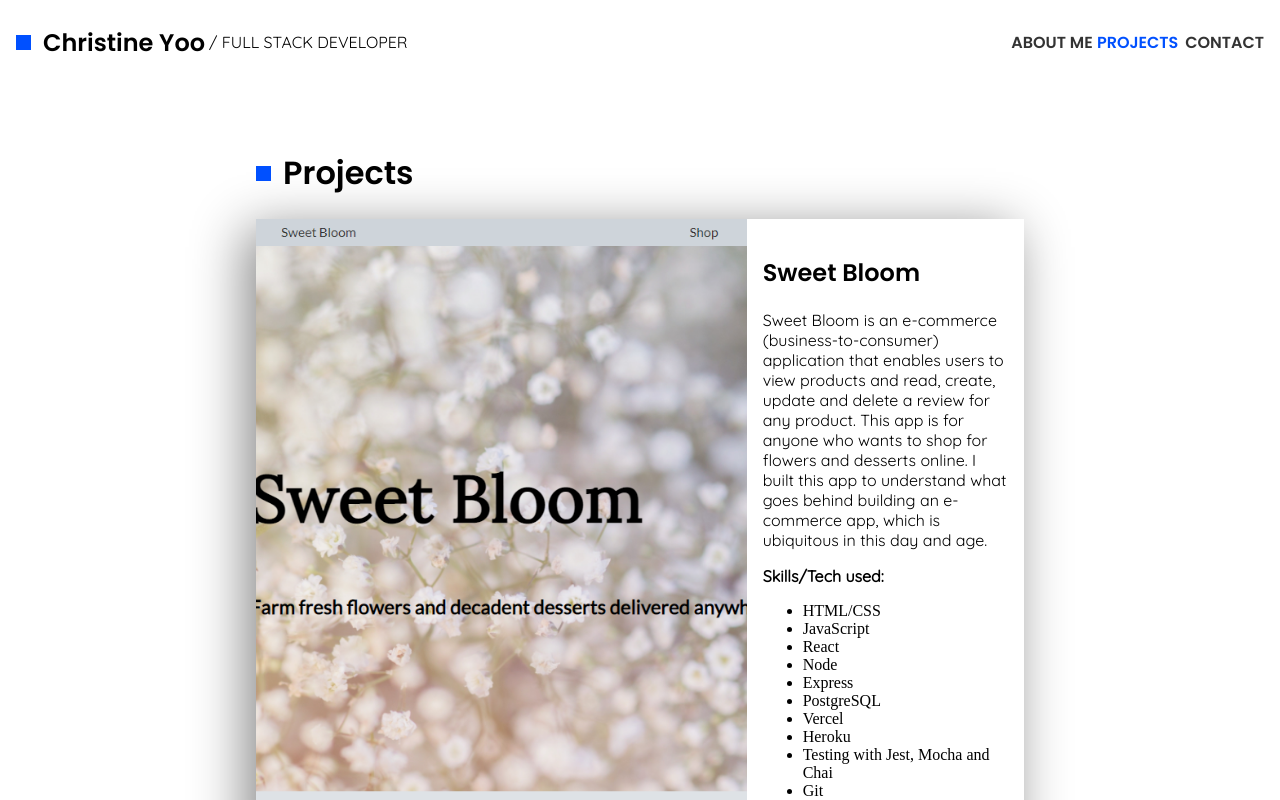
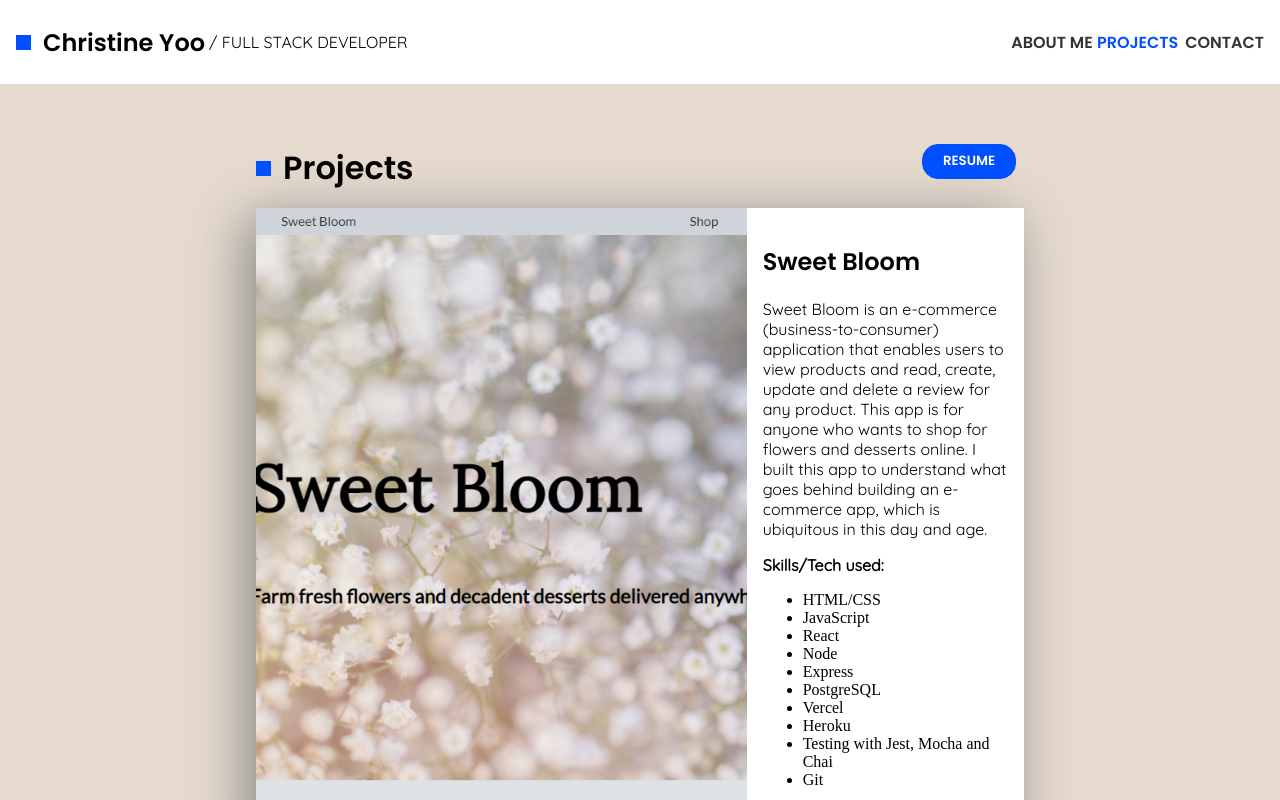
Before and after one commit to christineyoo/christine-portfolio, a React (Create React App) app: page /projects in a window 1280 px wide. Built offline with nearby package versions, Linux system fonts and the light colour scheme; a web font is replaced by a local one.

Commit message:
added hover effect

```diff
--- a/src/App.js
+++ b/src/App.js
@@ -3,7 +3,6 @@ import { Route, Switch } from 'react-router-dom';
 import About from './about/About';
 import Contact from './contact/Contact';
 import Footer from './footer/Footer';
-import Landing from './landing/Landing';
 import Projects from './projects/Projects';
 import NavBar from './navbar/NavBar'
 import './App.css';
--- a/src/about/About.css
+++ b/src/about/About.css
@@ -68,15 +68,16 @@ hr {
   border: 1.5px solid #0050ff;
   border-radius: 1rem;
   padding: 0.4rem 1.25rem;
-  background-color: #0050ff;
+  background: #0050ff;
   margin-right: 0.5rem;
   color: #ffffff;
   font-weight: 600;
   font-family: 'Poppins', sans-serif;
+  transition: background 0.5s ease-in-out;
 }
 
 .blue-button:hover {
-  background-color: transparent;
+  background: transparent;
   cursor: pointer;
   color: #333333;
 }
@@ -85,9 +86,10 @@ hr {
   border: 1.5px solid #333333;
   border-radius: 1rem;
   padding: 0.4rem 1.25rem;
-  background-color: transparent;
+  background: transparent;
   font-weight: 600;
   font-family: 'Poppins', sans-serif;
+  transition: background 0.5s ease-in-out;
 }
 
 .clear-button:hover {
--- a/src/projects/Projects.css
+++ b/src/projects/Projects.css
@@ -10,6 +10,8 @@ img:hover {
 
 #projects {
   margin-bottom: 1rem;
+  position: relative;
+  z-index: 2;
 }
 
 .heading-flex {
@@ -19,6 +21,13 @@ img:hover {
 
 .heading-flex-child {
   flex: 1;
+  margin: 1rem auto;
+}
+
+.heading-flex-child-right {
+  flex: 1;
+  margin: 1rem auto;
+  text-align: right;
 }
 
 .projects-flex {
@@ -50,17 +59,23 @@ img:hover {
   height: 250px;
 }
 
+.bg {
+  position: fixed;
+  top: 0px;
+  left: 0px;
+  width: 100%;
+  height: 100%;
+  background-color: #e6dace;
+  z-index: 1;
+}
+
 @media all and (min-width: 800px) {
   #projects {
     margin-bottom: 5rem;
   }
+
   .projects-flex {
     flex-direction: row;
-    /* border-radius: 0 1rem 1rem 0; */
-  }
-
-  .projects-flex-1 {
-    /* border-radius: 0 1rem 1rem 0; */
   }
 
   .project-screenshot {
--- a/src/projects/Projects.js
+++ b/src/projects/Projects.js
@@ -7,12 +7,21 @@ import lumina from '../images/lumina.png';
 class Projects extends Component {
   render() {
     return (
+      <>
       <div id='projects'>
         <div className='heading-flex'>
             <div className='square'></div>
             &nbsp;
             &nbsp;
             <h1 className='heading-flex-child'>Projects</h1>
+            <a
+              href='https://drive.google.com/file/d/1zGLU8YfqqN6hUm6Pj0JFyEwRRX4R-s8k/view?usp=sharing'
+              target='_blank'
+              rel='noreferrer'
+              className='heading-flex-child-right'
+            >
+              <button className='blue-button'>RESUME</button>
+            </a>
         </div>
 
         <div className='projects-flex'>
@@ -166,6 +175,8 @@ class Projects extends Component {
           </div>
         </div>
       </div>
+      <div className='bg'></div>
+      </>
     );
   }
 }
```
